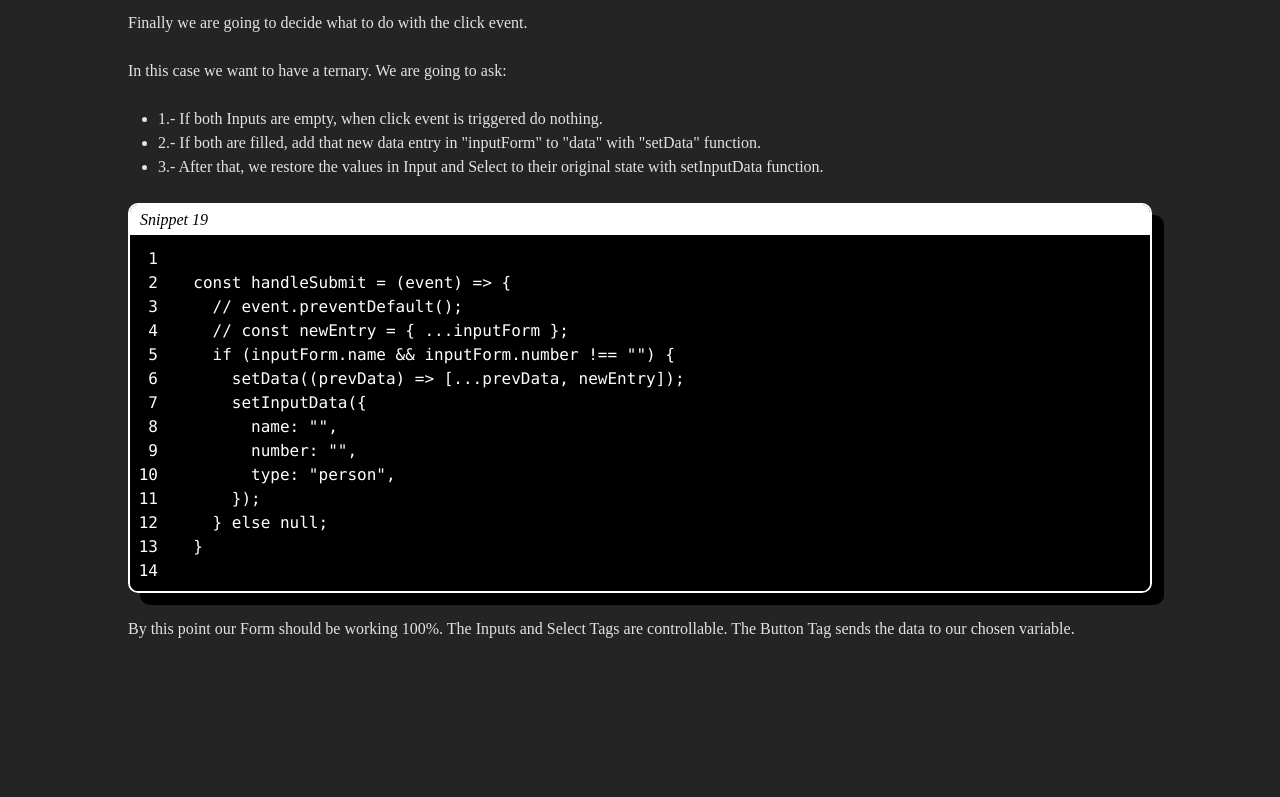
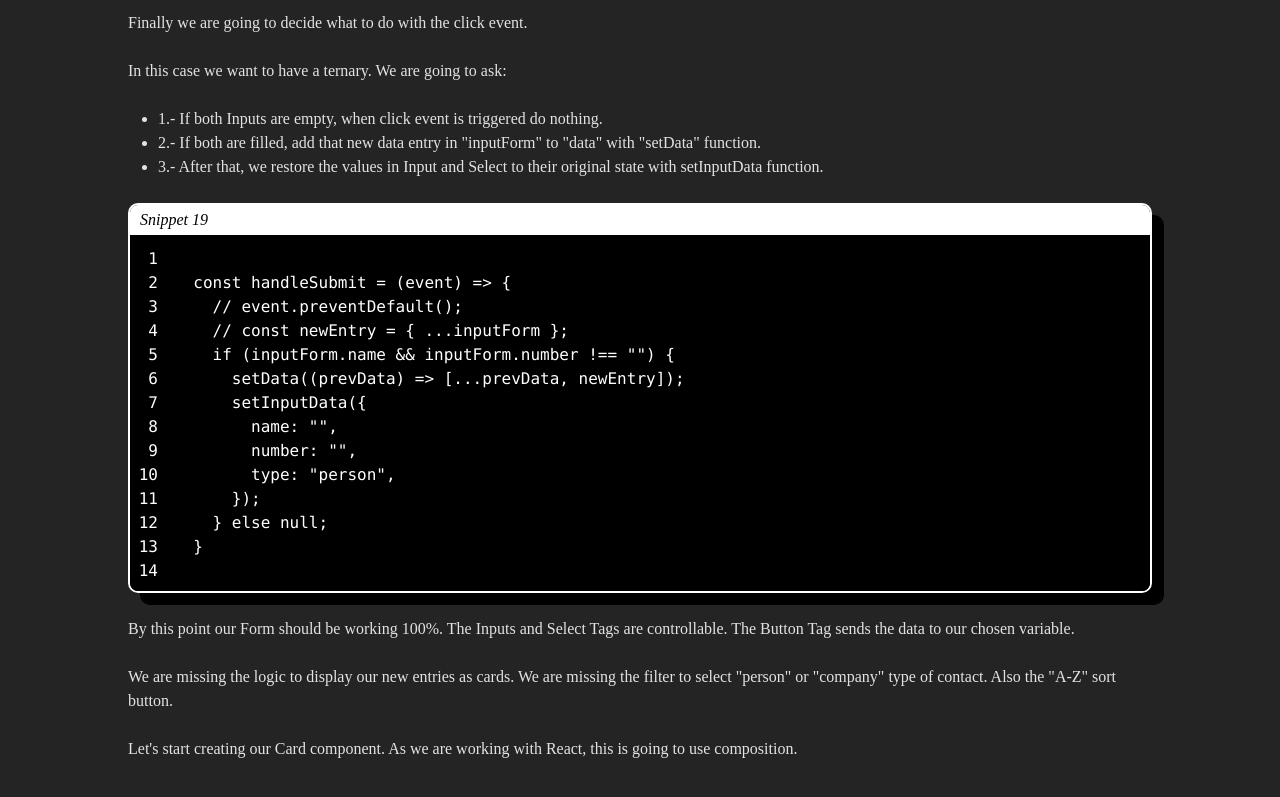
Before and after one commit to kinxori/inxel-test, a React (Vite) app: page / in a window 1280 px wide. Shown: the part 8731-9528 px from the top of the page. Before the commit the page ends 9452 px from the top, so only its background shows below. Built offline with nearby package versions, Linux system fonts and the light colour scheme.

Commit message:
updated content in page 27

```diff
--- a/src/App.jsx
+++ b/src/App.jsx
@@ -610,6 +610,14 @@ export default function App() {
             By this point our Form should be working 100%. The Inputs and Select Tags are
             controllable. The Button Tag sends the data to our chosen variable.
           </p>
+          <p>
+            We are missing the logic to display our new entries as cards. We are missing the filter
+            to select "person" or "company" type of contact. Also the "A-Z" sort button.
+          </p>
+          <p>
+            Let's start creating our Card component. As we are working with React, this is going to
+            use composition.
+          </p>
         </div>
       </div>
     </article>
```
